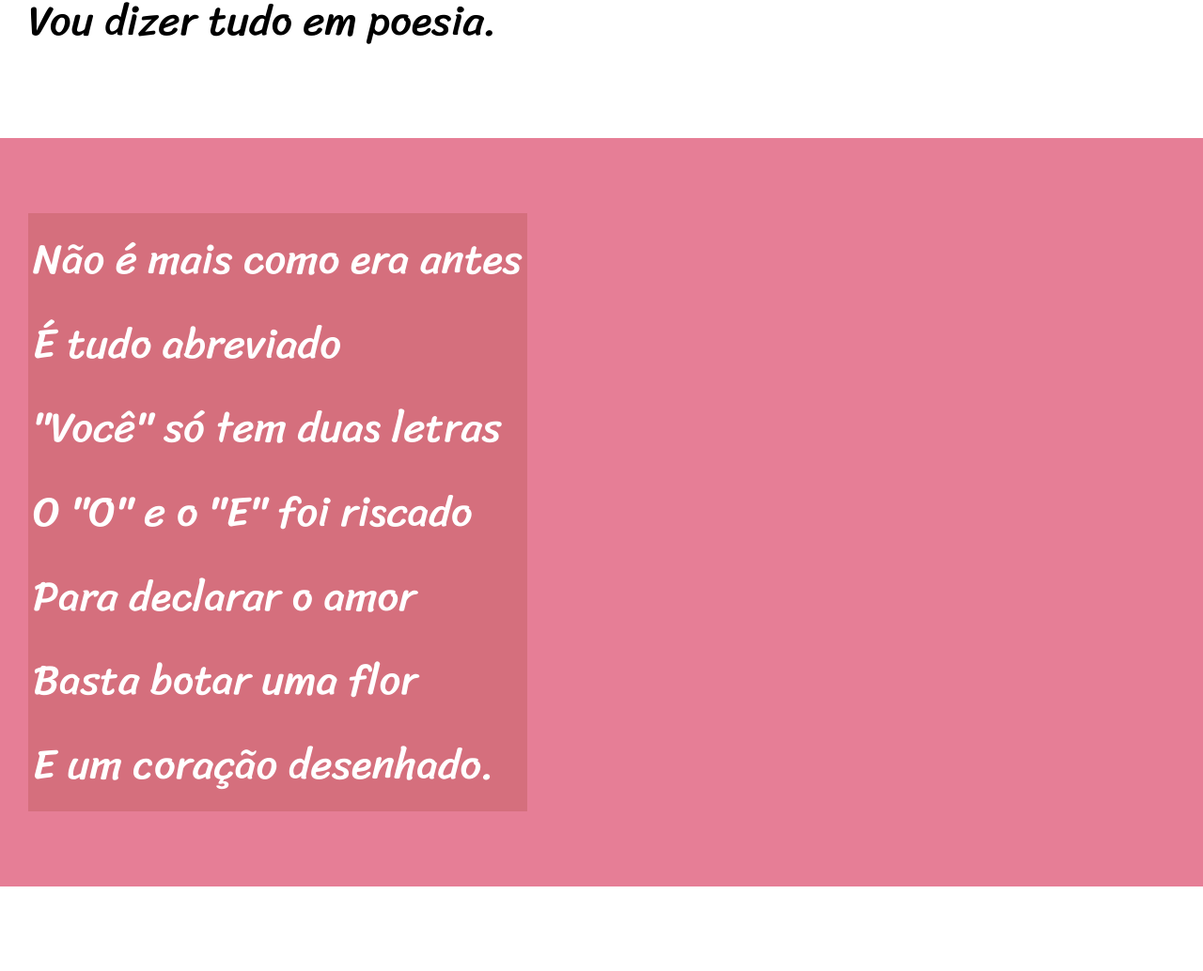
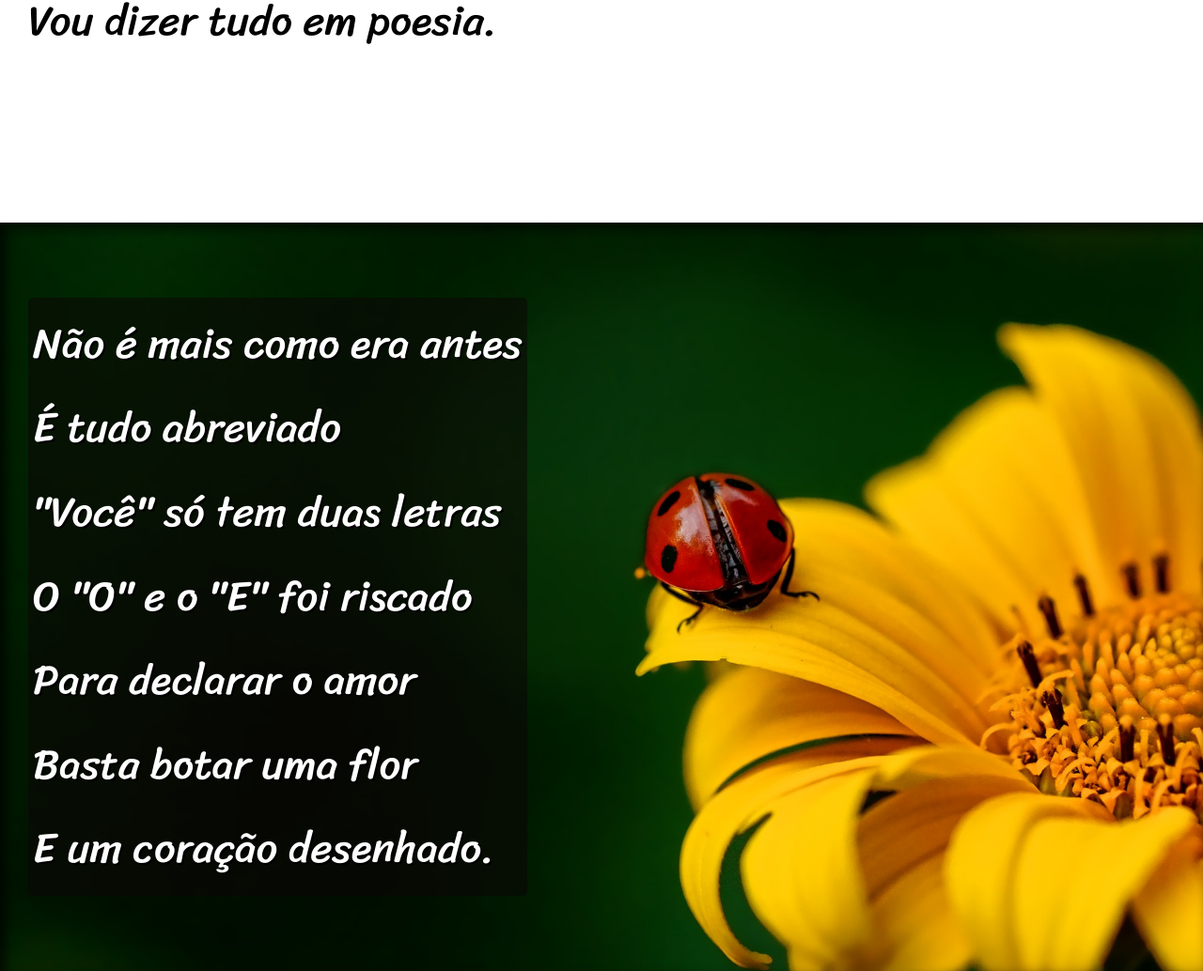
Before and after one commit to willianctti/projeto-corcel, a plain HTML site: page index.html in a window 1280 px wide. Shown: the part 900-1934 px from the top of the page at 94% size. Drawn offline with Linux system fonts and the light colour scheme.

Commit message:
adicionei o parallex nas imagens de fundo com background-attachment: fixed.

```diff
--- a/estilo.css
+++ b/estilo.css
@@ -55,6 +55,10 @@
     padding-left: 30px;
     font-size: 3.5vw;
  }
+ section > p {
+    padding-bottom: 2em;
+ }
+
 
  section.normal {
     background-color: white;
@@ -64,17 +68,30 @@
  section.imagem {
     background-color: #E67E96;
     color: white;
+    box-shadow: inset 6px 6px 13px 0px rgba(0, 0, 0, 0.755);
+    background-size: cover;
+    background-attachment: fixed;
  }
 
  section.imagem > p {
     display: inline-block;
     padding: 5px;
-    background-color: rgba(189, 92, 92, 0.427);
+    border-radius: 5px;
+    background-color: rgba(11, 7, 7, 0.557);
+    text-shadow: 2px 2px 0px black;
 
 
  }
+ section#img01 {
+    background-image: url(imagens/background001.jpg);
+    background-position: right center;
 
+ }
 
+  section#img02 {
+    background-image: url(imagens/background002.jpg);
+
+  }
 
 
 
--- a/index.html
+++ b/index.html
@@ -25,7 +25,7 @@
             </p>
         </section>
 
-        <section class="imagem">
+        <section class="imagem" id="img01">
             <p>
                 Não é mais como era antes <br>
                 É tudo abreviado <br>
@@ -60,7 +60,7 @@
 
             </section>
 
-        <section class="imagem">
+        <section class="imagem" id="img02">
             <p>
                 Tenho saudade das cartas <br>
                 Escritas com a própria mão <br>
```
